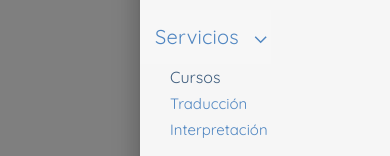
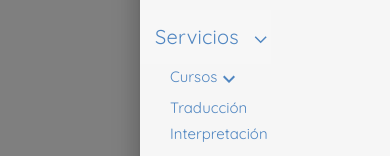
Before and after one commit to eneskrlos/any-academy-project, a Next.js app: page / in a window 390 px wide. Both pictures are taken after a click on the button 355 px from the left and 37 px from the top of the page. Shown: the part 123-279 px from the top of the page. Built offline with nearby package versions, Linux system fonts and the light colour scheme.

Commit message:
Implementation of the component menu when is mobil view

```diff
--- a/src/Components/Acordion/AcordionMenu.tsx
+++ b/src/Components/Acordion/AcordionMenu.tsx
@@ -8,6 +8,7 @@ import MuiAccordionSummary, {
 import MuiAccordionDetails from '@mui/material/AccordionDetails';
 import Typography from '@mui/material/Typography';
 import LinkButton from '../Buttons/LinkButton';
+import MenuMobile from '../Menu/MenuMobile';
 
 
 const Accordion = styled((props: AccordionProps) => (
@@ -88,7 +89,7 @@ export default function AcordionMenu() {
         <AccordionDetails>
           <Ul>
             <li>
-              Cursos
+              <MenuMobile text={'Cursos'} theme={theme} />
             </li>
             <li>
               <LinkButton
--- a/src/Components/Menu/MenuMobile.tsx
+++ b/src/Components/Menu/MenuMobile.tsx
@@ -1,7 +1,125 @@
+'use client'
 import React from 'react'
+import { styled, alpha, Theme } from '@mui/material/styles';
+import Menu, { MenuProps } from '@mui/material/Menu';
+import MenuItemCustom from './MenuItemCustom';
+import KeyboardArrowDownIcon from '@mui/icons-material/KeyboardArrowDown';
+import { Link } from '@mui/material';
 
-export default function MenuMobile() {
+
+const MENU_ITEM_STYLE = {
+  display: 'flex',
+  justifyContent: 'space-between',
+  alignItems: 'center'
+}
+
+const LINK_STYLE_CUSTOM  = (theme: Theme) => ({
+  // padding: '6px 20px',
+  fontSize: '15px',
+  whiteSpace: 'nowrap',
+  color: theme.palette.primary.main,
+  display: 'flex',
+  alignItems: 'normal',
+  justifyContent: 'center',
+  '&:hover': {
+    color: theme.palette.text.secondary,
+  },
+  '&:active': {
+    color: '#134380',
+  }
+})
+
+const StyledMenu = styled((props: MenuProps) => (
+  <Menu
+    elevation={0}
+    anchorOrigin={{
+      vertical: 'bottom',
+      horizontal: 'left',
+    }}
+    transformOrigin={{
+      vertical: 'top',
+      horizontal: 'left',
+    }}
+    {...props}
+  />
+))(({ theme }) => ({
+  '& .MuiPaper-root': {
+    borderRadius: 6,
+    marginTop: theme.spacing(0),
+    minWidth: 180,
+    color:
+      theme.palette.primary.main,
+    boxShadow:
+      'rgb(255, 255, 255) 0px 0px 0px 0px, rgba(0, 0, 0, 0.05) 0px 0px 0px 1px, rgba(0, 0, 0, 0.1) 0px 10px 15px -3px, rgba(0, 0, 0, 0.05) 0px 4px 6px -2px',
+    '& .MuiMenu-list': {
+      padding: '4px 0',
+    },
+    '& .MuiMenuItem-root': {
+      '& .MuiSvgIcon-root': {
+        fontSize: 18,
+        color: theme.palette.primary.main,
+        marginRight: theme.spacing(1.5),
+      },
+      '&:active': {
+        backgroundColor: alpha(
+          theme.palette.text.primary,
+          theme.palette.action.selectedOpacity,
+        ),
+      },
+    },
+  },
+}));
+
+export default function MenuMobile({text, theme}: {text: string, theme: Theme}) {
+
+    const [anchorEl, setAnchorEl] = React.useState<null | HTMLElement>(null);
+    const open = Boolean(anchorEl);
+
+    const handleClick = (event: React.MouseEvent<HTMLElement>) => {
+      setAnchorEl(event.currentTarget);
+    };
+    const handleClose = () => {
+      setAnchorEl(null);
+
+    };
+
+    const linkStyleCustom = LINK_STYLE_CUSTOM(theme)
+
   return (
-    <div>MenuMobile</div>
+    <>
+      <Link
+        id="fade-button"
+        aria-controls={open ? 'fade-menu' : undefined}
+        aria-haspopup="true"
+        aria-expanded={open ? 'true' : undefined}
+        variant="inherit"
+        component="button"
+        underline="none"
+        style={linkStyleCustom}
+        onClick={handleClick}
+      >
+        {text}
+        <KeyboardArrowDownIcon
+          style={{
+            color: theme.palette.primary.main,
+            transition: 'transform 0.3s ease',
+            transform: open ? 'rotate(180deg)' : 'rotate(0deg)',
+          }}
+        />
+      </Link>
+      <StyledMenu
+        id="demo-customized-menu"
+        MenuListProps={{
+          'aria-labelledby': 'demo-customized-button',
+        }}
+        anchorEl={anchorEl}
+        open={open}
+        onClose={handleClose}
+      >
+        <MenuItemCustom text='Principiante' menuItemStyle={MENU_ITEM_STYLE}  />
+        <MenuItemCustom text='Intermedio' menuItemStyle={MENU_ITEM_STYLE}  />
+        <MenuItemCustom text='Avanzado' menuItemStyle={MENU_ITEM_STYLE}  />
+      </StyledMenu>
+    </>
   )
 }
```
